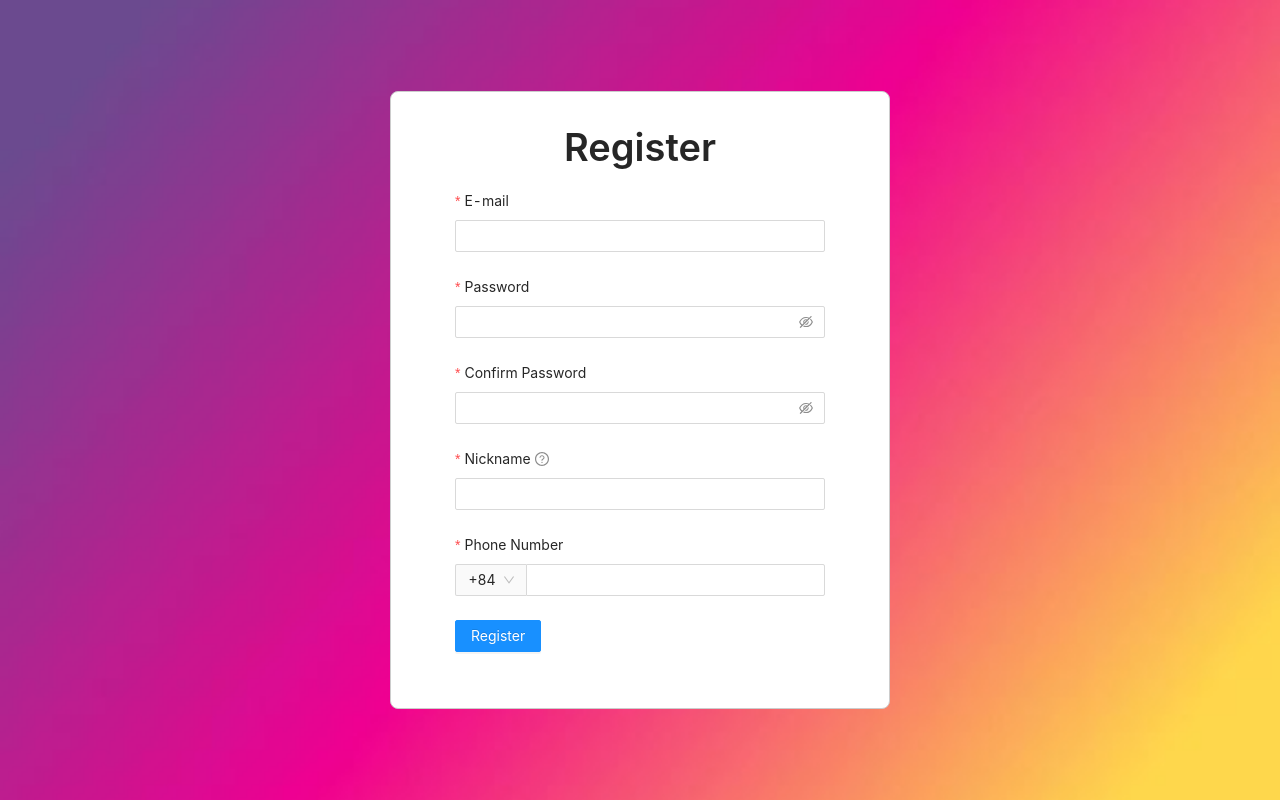
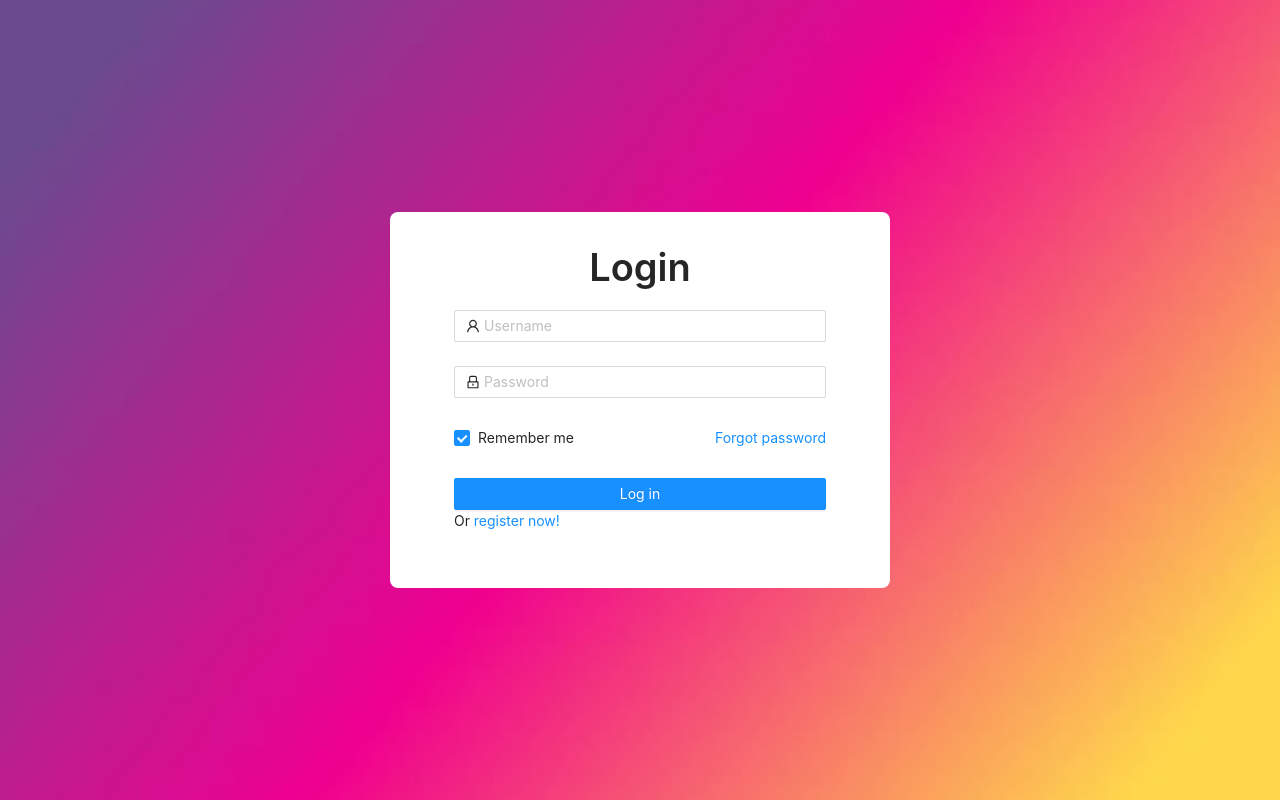
Before and after one commit to nguyendangnfq/react-basic, a React (Create React App) app: page / in a window 1280 px wide. Built offline with nearby package versions, Linux system fonts and the light colour scheme.

Commit message:
feat: done login

```diff
--- a/package.json
+++ b/package.json
@@ -3,6 +3,7 @@
   "version": "0.1.0",
   "private": true,
   "dependencies": {
+    "@ant-design/icons": "^4.7.0",
     "@testing-library/jest-dom": "^5.16.4",
     "@testing-library/react": "^13.3.0",
     "@testing-library/user-event": "^13.5.0",
@@ -10,6 +11,7 @@
     "react": "^18.1.0",
     "react-dom": "^18.1.0",
     "react-hook-form": "^7.31.3",
+    "react-router-dom": "^6.3.0",
     "react-scripts": "5.0.1",
     "sass": "^1.52.1",
     "web-vitals": "^2.1.4"
--- a/src/App.js
+++ b/src/App.js
@@ -1,11 +1,15 @@
+import { Route, Routes } from "react-router-dom";
 import "./App.scss";
 
-import { Register } from "./containers";
+import { Login, Register } from "./containers";
 
 function App() {
   return (
     <div className="App">
-      <Register />
+      <Routes>
+        <Route path="/" element={<Login />} />
+        <Route path="/register" element={<Register />} />
+      </Routes>
     </div>
   );
 }
--- a/src/App.scss
+++ b/src/App.scss
@@ -1,4 +1,9 @@
 .App {
     width: 100%;
     height: 100%;
+
+    background-image: url(./assets/img/Abstract-Gradient-Background-Graphics-4067191-1-1-580x387.jpg);
+    background-repeat: no-repeat;
+    background-position: center;
+    background-size: cover;
 }
--- a/src/api/user.js
+++ b/src/api/user.js
@@ -8,6 +8,17 @@ const userApi = {
       }, 1000);
     });
   },
+
+  login: () => {
+    return new Promise((resolve) => {
+      setTimeout(() => {
+        resolve({
+          username: "nguyendang127",
+          password: "123456",
+        });
+      }, 1000);
+    });
+  },
 };
 
 export default userApi;
--- a/src/components/GlobalDataProvider/index.js
+++ b/src/components/GlobalDataProvider/index.js
@@ -3,11 +3,17 @@ import userApi from "../../api/user";
 
 const GlobalDataContext = createContext();
 const GlobalDataProvider = ({ children }) => {
-  const [value, setValue] = useState("");
+  const [status, setStatus] = useState("");
+  const [userInfo, setUserInfo] = useState({});
+  const propsValues = { status, userInfo };
 
   const fetchUserdata = async () => {
-    const userData = await userApi.register();
-    setValue(userData.status);
+    const userStatus = await userApi.register();
+    const userInfo = await userApi.login();
+    // console.log(userStatus);
+    console.log(userInfo);
+    setStatus(userStatus.status);
+    setUserInfo({ ...userInfo });
   };
 
   useEffect(() => {
@@ -15,7 +21,7 @@ const GlobalDataProvider = ({ children }) => {
   }, []);
 
   return (
-    <GlobalDataContext.Provider value={value}>
+    <GlobalDataContext.Provider value={propsValues}>
       {children}
     </GlobalDataContext.Provider>
   );
--- /dev/null
+++ b/src/containers/Login/Login.js
@@ -0,0 +1,104 @@
+import { LockOutlined, UserOutlined } from "@ant-design/icons";
+import { Button, Checkbox, Form, Input, message, Typography } from "antd";
+import React, { useContext, useEffect, useState } from "react";
+import { Link } from "react-router-dom";
+import { GlobalDataContext } from "../../components/GlobalDataProvider";
+import "./Login.scss";
+
+const { Title } = Typography;
+
+const Login = () => {
+  const [loading, setLoading] = useState(false);
+  const vals = useContext(GlobalDataContext);
+
+  useEffect(() => {
+    if (loading) {
+      setTimeout(() => {
+        setLoading(false);
+      }, 2000);
+    }
+  }, [loading]);
+
+  const onFinish = (values) => {
+    if (
+      values.username === vals.userInfo.username &&
+      values.password === vals.userInfo.password
+    ) {
+      setLoading(true);
+      setTimeout(() => {
+        message.success("Login successfull!");
+      }, 2000);
+    } else {
+      setLoading(true);
+      setTimeout(() => {
+        message.error("Login Failed!");
+      }, 2000);
+    }
+  };
+  return (
+    <div className="login-ctn">
+      <Form
+        name="normal_login"
+        className="login-ctn__login-form"
+        initialValues={{
+          remember: true,
+        }}
+        onFinish={onFinish}
+      >
+        <Title className="login-ctn__login-form__form-title">Login</Title>
+        <Form.Item
+          name="username"
+          rules={[
+            {
+              required: true,
+              message: "Please input your Username!",
+            },
+          ]}
+        >
+          <Input
+            prefix={<UserOutlined className="site-form-item-icon" />}
+            placeholder="Username"
+          />
+        </Form.Item>
+        <Form.Item
+          name="password"
+          rules={[
+            {
+              required: true,
+              message: "Please input your Password!",
+            },
+          ]}
+        >
+          <Input
+            prefix={<LockOutlined className="site-form-item-icon" />}
+            type="password"
+            placeholder="Password"
+          />
+        </Form.Item>
+        <Form.Item>
+          <Form.Item name="remember" valuePropName="checked" noStyle>
+            <Checkbox>Remember me</Checkbox>
+          </Form.Item>
+
+          <Link to="/forgot-password" className="login-form-forgot">
+            Forgot password
+          </Link>
+        </Form.Item>
+
+        <Form.Item>
+          <Button
+            loading={loading}
+            type="primary"
+            htmlType="submit"
+            className="login-form-button"
+          >
+            Log in
+          </Button>
+          Or <Link to="/register">register now!</Link>
+        </Form.Item>
+      </Form>
+    </div>
+  );
+};
+
+export default Login;
--- /dev/null
+++ b/src/containers/Login/Login.scss
@@ -0,0 +1,31 @@
+.login-ctn {
+    width: 100%;
+    height: 100%;
+    display: flex;
+    justify-content: center;
+    align-items: center;
+
+    &__login-form {
+        width: 500px;
+        padding: 2rem 4rem;
+        background-color: #fff;
+
+        border-radius: 8px;
+
+        &__form-title {
+            text-align: center;
+        }
+    }
+}
+
+.ant-btn {
+    &.ant-btn-primary {
+        &.login-form-button {
+            width: 100%;
+        }
+    }
+}
+
+.login-form-forgot {
+    float: right;
+}
--- a/src/containers/Register/Register.js
+++ b/src/containers/Register/Register.js
@@ -1,5 +1,6 @@
 import { Button, Form, Input, message, Select, Typography } from "antd";
 import React, { useContext, useEffect, useState } from "react";
+import { Link } from "react-router-dom";
 import { GlobalDataContext } from "../../components/GlobalDataProvider";
 import "./Register.scss";
 const { Option } = Select;
@@ -7,17 +8,13 @@ const { Title } = Typography;
 
 const Register = () => {
   const [form] = Form.useForm();
-  const status = useContext(GlobalDataContext);
+  const vals = useContext(GlobalDataContext);
   const [loading, setLoading] = useState(false);
-  const [vals, setVals] = useState("");
-  console.log(status);
-
+  console.log(vals);
   useEffect(() => {
     if (loading) {
       setTimeout(() => {
         setLoading(false);
-
-        console.log(JSON.stringify(vals));
       }, 2000);
     }
   }, [loading]);
@@ -36,12 +33,16 @@ const Register = () => {
   );
 
   const onFinish = (values) => {
-    if (status === "200" || status === "201" || status === "204") {
+    if (
+      vals.status === "200" ||
+      vals.status === "201" ||
+      vals.status === "204"
+    ) {
       setTimeout(() => {
         message.success("Register Successfull!");
+        console.log(JSON.stringify(values));
       }, 2000);
       setLoading(true);
-      setVals(values);
     } else {
       setTimeout(() => {
         message.error("Register Failed!");
@@ -158,10 +159,14 @@ const Register = () => {
             />
           </Form.Item>
 
-          <Form.Item>
+          <Form.Item className="register-ctn__register-form__btn-ctn">
             <Button type="primary" htmlType="submit" loading={loading}>
               Register
             </Button>
+
+            <Link to="/" className="login-link">
+              Login Now
+            </Link>
           </Form.Item>
         </Form>
       </div>
--- a/src/containers/Register/Register.scss
+++ b/src/containers/Register/Register.scss
@@ -4,11 +4,6 @@
     display: flex;
     align-items: center;
     justify-content: center;
-
-    background-image: url(../../assets/img/Abstract-Gradient-Background-Graphics-4067191-1-1-580x387.jpg);
-    background-repeat: no-repeat;
-    background-position: center;
-    background-size: cover;
 
     &__register-form {
         padding: 2rem 4rem;
@@ -24,3 +19,7 @@
         }
     }
 }
+
+.login-link {
+    float: right;
+}
--- a/src/containers/index.js
+++ b/src/containers/index.js
@@ -1,3 +1,4 @@
 import Register from "./Register/Register";
+import Login from "./Login/Login";
 
-export { Register };
+export { Register, Login };
--- a/src/index.js
+++ b/src/index.js
@@ -3,13 +3,16 @@ import ReactDOM from "react-dom/client";
 import "./index.scss";
 import App from "./App";
 import { GlobalDataProvider } from "./components/GlobalDataProvider";
+import { BrowserRouter as Router } from "react-router-dom";
 import reportWebVitals from "./reportWebVitals";
 
 const root = ReactDOM.createRoot(document.getElementById("root"));
 root.render(
   <React.StrictMode>
     <GlobalDataProvider>
-      <App />
+      <Router>
+        <App />
+      </Router>
     </GlobalDataProvider>
   </React.StrictMode>
 );
```
Also changed, not shown: 1 other file (tests, documents, lock files or other folders).
